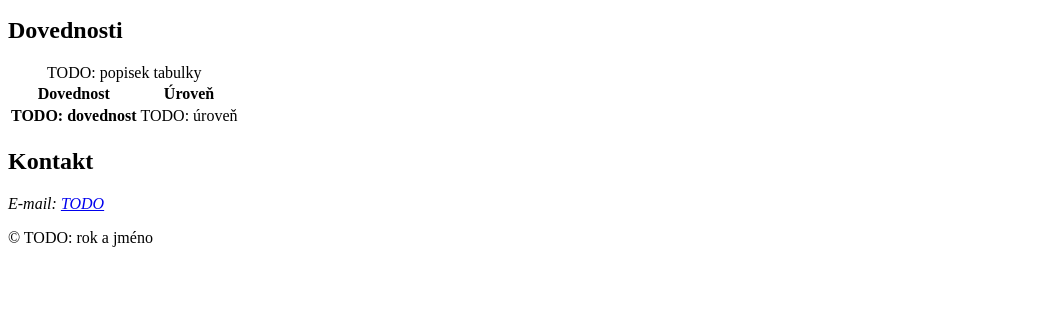
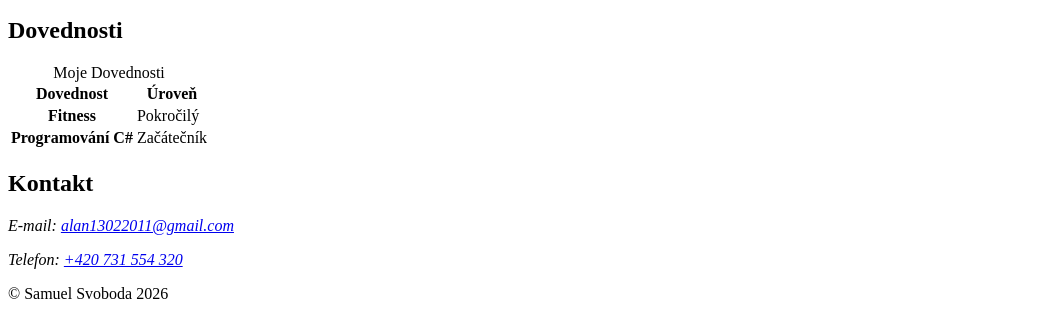
Before and after one commit to Toorum-SSG/osobni-stranka, a plain HTML site: page kostra-osobni-stranka/index.html in a window 1280 px wide. Shown: the part 716-1035 px from the top of the page, without its empty margins (0-1057 px from the left). Before the commit the page ends 979 px from the top, so only its background shows below. Drawn offline with Linux system fonts and the light colour scheme; files that its build step writes are made by us from their sources.

Commit message:
feat: kontakt

```diff
--- a/kostra-osobni-stranka/index.html
+++ b/kostra-osobni-stranka/index.html
@@ -56,7 +56,7 @@
     <section id="dovednosti" aria-labelledby="dovednosti-nadpis">
       <h2 id="dovednosti-nadpis">Dovednosti</h2>
       <table>
-        <caption>TODO: popisek tabulky</caption>
+        <caption>Moje Dovednosti</caption>
         <thead>
           <tr>
             <th scope="col">Dovednost</th>
@@ -65,8 +65,12 @@
         </thead>
         <tbody>
           <tr>
-            <th scope="row">TODO: dovednost</th>
-            <td>TODO: úroveň</td>
+            <th scope="row">Fitness</th>
+            <td>Pokročilý</td>
+          </tr>
+          <tr>
+            <th scope="row">Programování C#</th>
+            <td>Začátečník</td>
           </tr>
         </tbody>
       </table>
@@ -75,15 +79,15 @@
     <section id="kontakt" class="card" aria-labelledby="kontakt-nadpis">
       <h2 id="kontakt-nadpis">Kontakt</h2>
       <address>
-        <!-- TODO: e-mail jako odkaz (mailto:), případně město nebo odkaz na profil -->
-        <p>E-mail: <a href="mailto:TODO">TODO</a></p>
+        <p>E-mail: <a href="mailto:alan13022011@gmail.com">alan13022011@gmail.com</a></p>
+        <p>Telefon: <a href="telto:+420731554320">+420 731 554 320</a></p>
       </address>
     </section>
 
   </main>
 
   <footer>
-    <p>© TODO: rok a jméno</p>
+    <p>&copy; Samuel Svoboda 2026</p>
   </footer>
 </body>
 </html>
```
